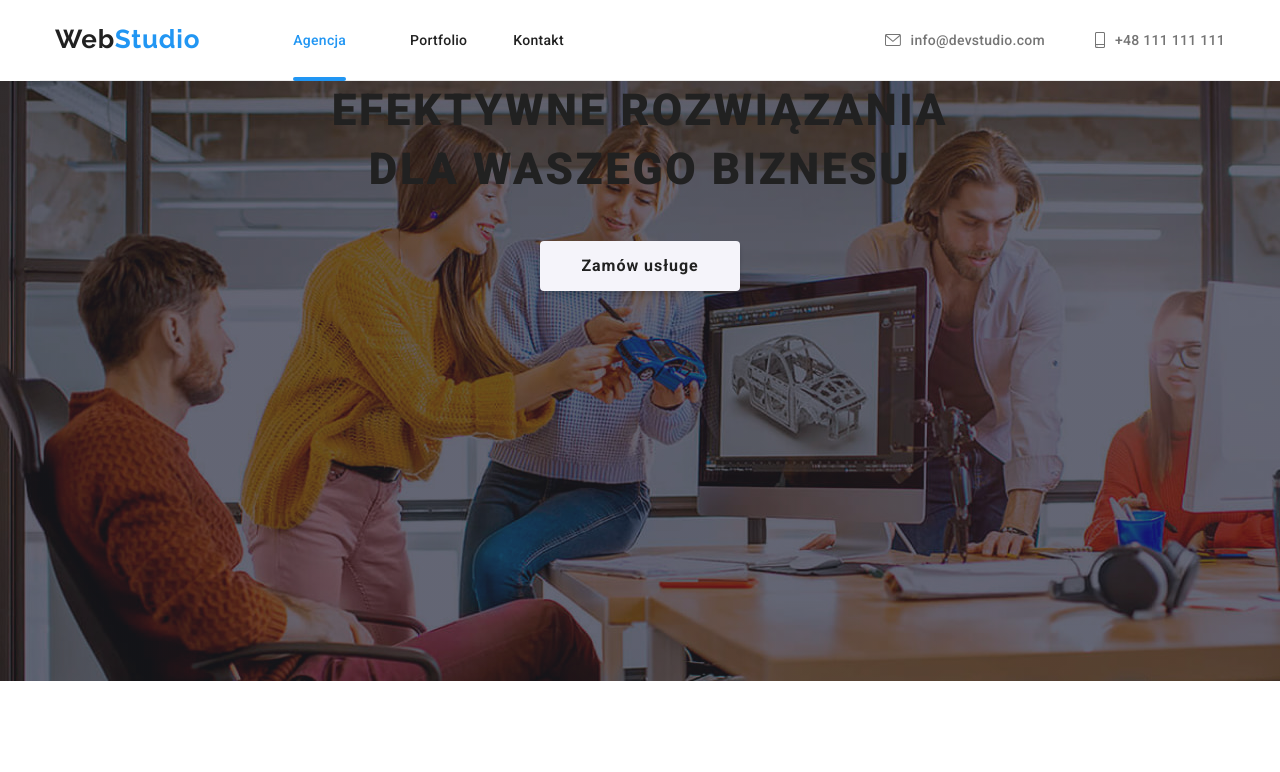
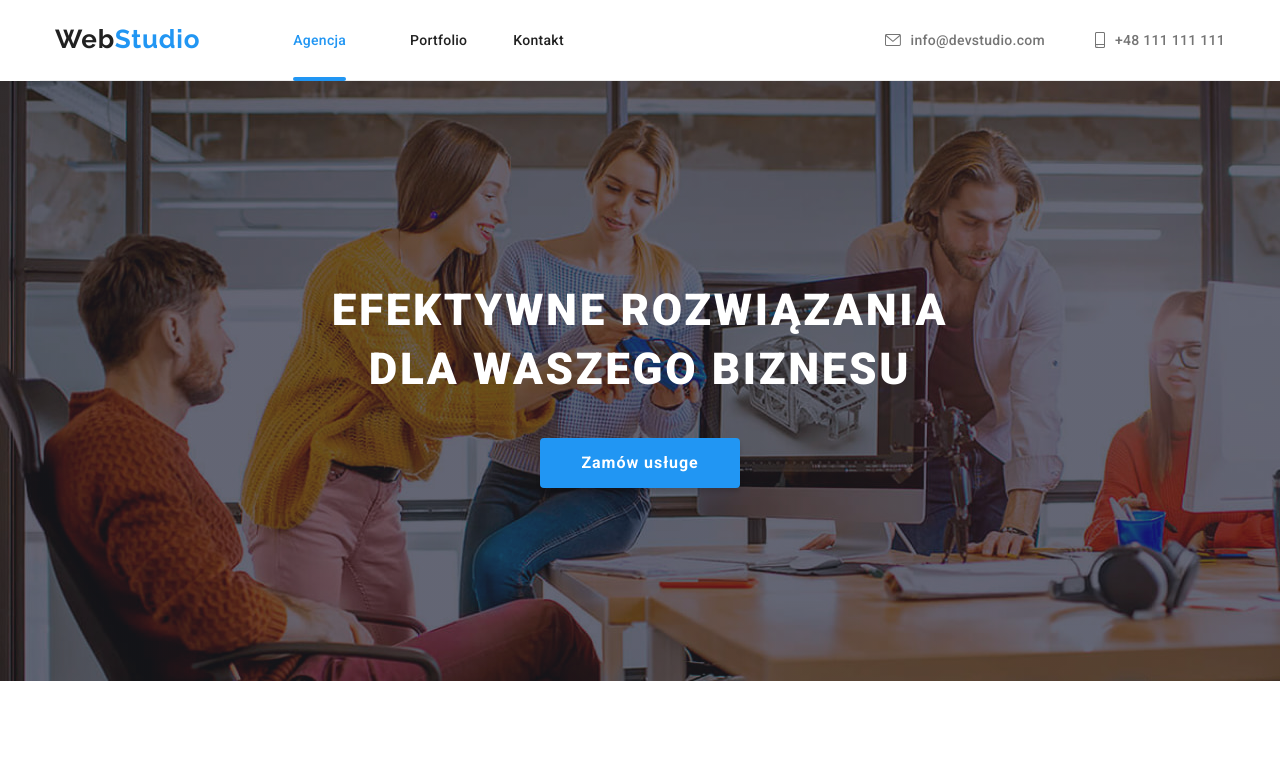
Before and after one commit to PawelKupis/goit-markup-hw-07, a plain HTML site: page index.html in a window 1280 px wide. Shown: the top 772 px of the page. Drawn offline with Linux system fonts and the light colour scheme.

Commit message:
button logo

```diff
--- a/index.html
+++ b/index.html
@@ -56,7 +56,7 @@
         <section class="hero section">
             <div class="container">
                 <h1 class="hero__title">EFEKTYWNE ROZWIĄZANIA DLA WASZEGO BIZNESU</h1>
-                <button class="hero-btn blue-btn" type="button" data-modal-open>Zamów usługe</button>
+                <button class="btn hero-btn" type="button" data-modal-open>Zamów usługe</button>
             </div>
         </section>
          <!-- END HERO  -->
@@ -318,9 +318,9 @@
     <footer class="footer">
         <div class="container">
             <div class="left-footer">
-                <h2 class="logo-footer">
-                    <a class="menu-logo-item" href="#">Web<span class="footer-logo-accent">Studio</span></a>
-                </h2>
+                <a class="logo logo--white" href="#">Web
+                    <span class="logo--accent">Studio</span>
+                </a>
                 <address class="address">
                     <ul class="address-list list">
                         <li class="address-list-item">
--- a/sass/component/_buttons.scss
+++ b/sass/component/_buttons.scss
@@ -1,22 +1,21 @@
-.main-btn {
-    border: none;
+.btn {
+  border: 0;
   width: 200px;
+  height: 50px;
+  background-color: $blue-color;
+  color: $white-color;
+  font-weight: 700;
   font-size: 16px;
-    line-height: 1.875;
-    color: var(--text-default);
-    box-shadow: 0px 4px 4px rgba(0, 0, 0, 0.15);
-  }
-.hero-btn {
-    width: 200px;
-    padding: 10px 41px;
-    border: 0px;
-    font-weight: bold;
-    font-size: 16px;
-    line-height: 1.875;
+  line-height: 1.87;
   text-align: center;
   letter-spacing: 0.06em;
-    color: var(--text-default);
   box-shadow: 0px 4px 4px rgba(0, 0, 0, 0.15);
+  border-radius: 4px;
+  cursor: pointer;
+}
+.hero__btn {
+  padding-top: 10px;
+  padding-bottom: 10px;
 }
 .blue-btn {
     background: #f5f4fa;
@@ -27,7 +26,7 @@
 
       &:hover,
       &:focus {
-        background-color: var(--main-color);
-        color: var(--white);
+        background-color: $background-color-gray ;
+        color: $white-color;
       }
     }
--- a/sass/component/_title.scss
+++ b/sass/component/_title.scss
@@ -1,7 +1,7 @@
 .hero__title {
     margin-bottom: 40px;
     width: 696px;
-    height: 120px;
+    margin-top: 200px;
     font-weight: 900;
     font-size: 44px;
     line-height: 1.333;
```
Also changed, not shown: portfolio.html (+2 -2 lines), css/main.css, css/main.min.css, 2 other files. Lines whose indentation alone changed are shown as unchanged.
